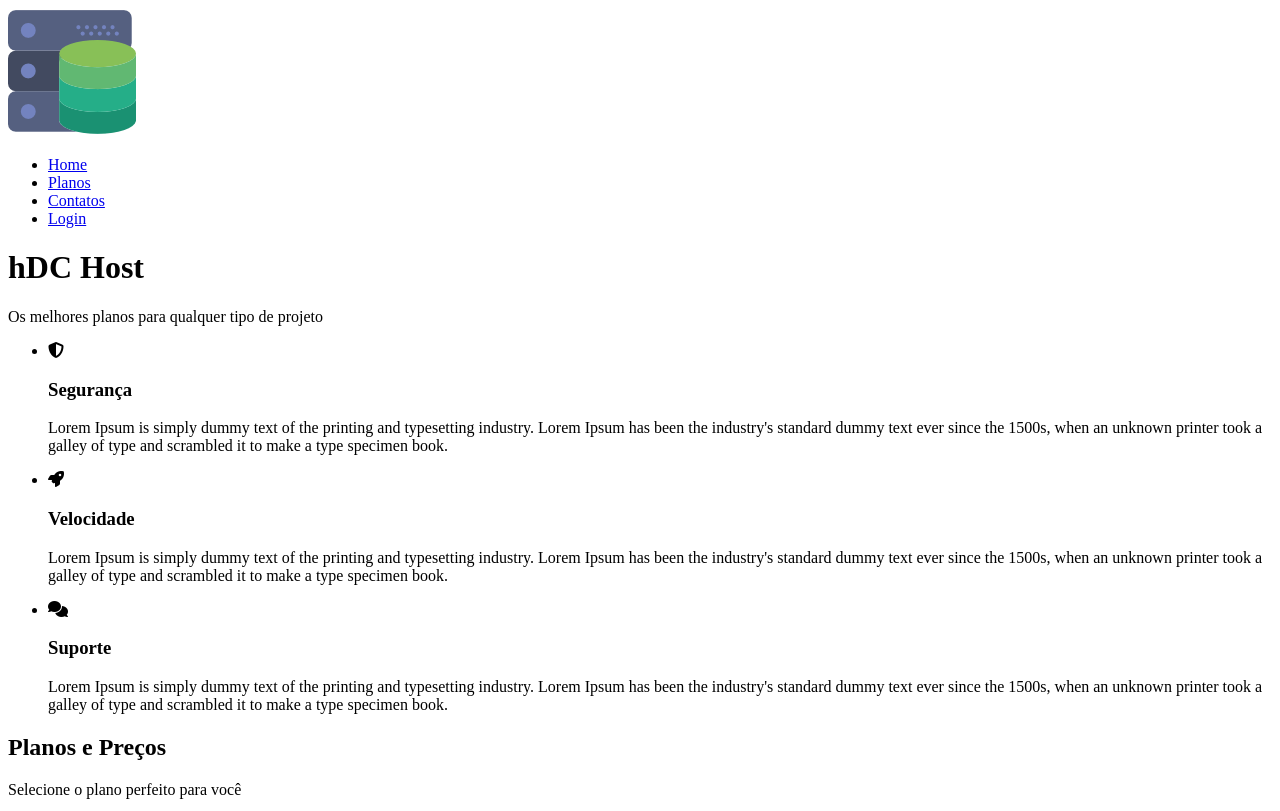
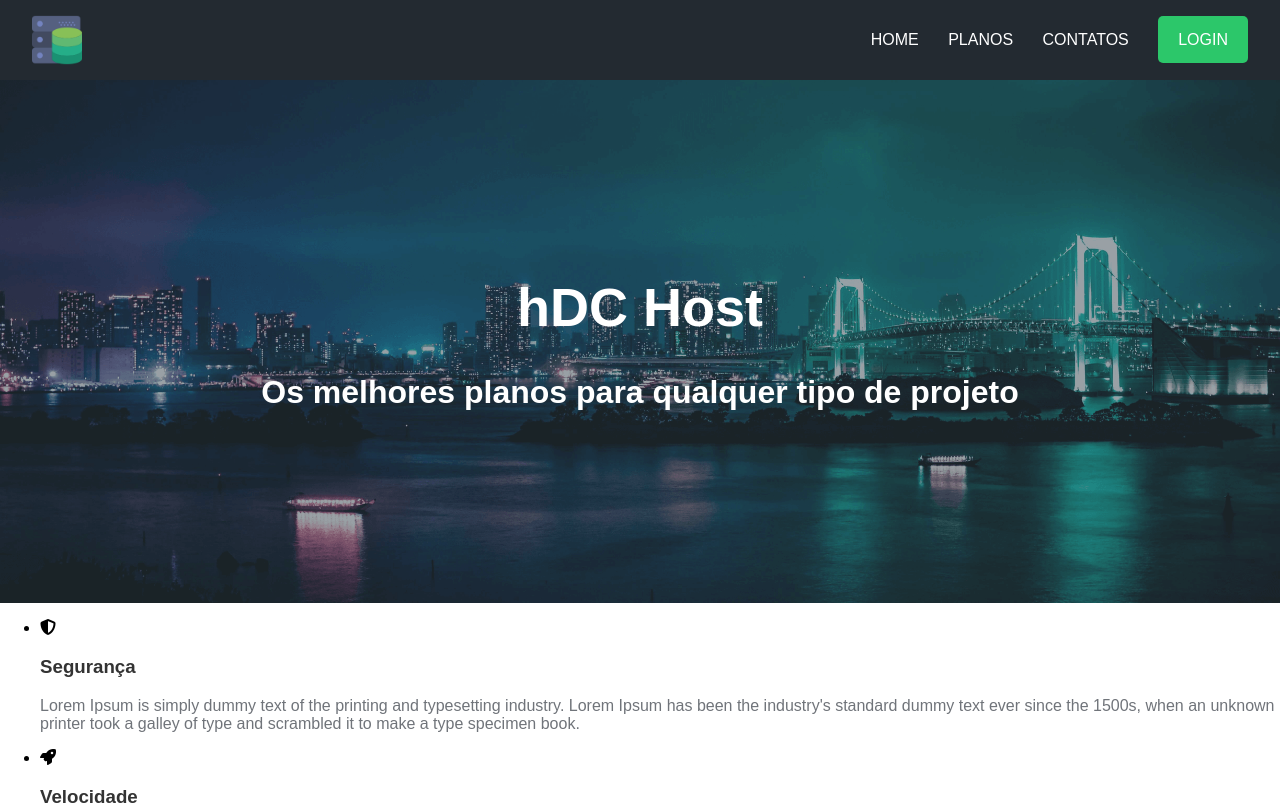
Before and after one commit to ManoelRodriguez/HDCHost, a plain HTML site: page index.html in a window 1280 px wide. Shown: the top 811 px of the page. Drawn offline with Linux system fonts and the light colour scheme.

Commit message:
Navbar e banner

```diff
--- a/index.html
+++ b/index.html
@@ -4,6 +4,7 @@
 <head>
 	<meta charset="UTF-8">
 	<meta name="viewport" content="width=device-width, initial-scale=1.0">
+	<link rel="stylesheet" href="styles.css">
 	<script src="https://kit.fontawesome.com/2453a1e903.js" crossorigin="anonymous"></script>
 	<title>HDC Host</title>
 </head>
@@ -17,7 +18,7 @@
 					<li><a href="#">Home</a></li>
 					<li><a href="#">Planos</a></li>
 					<li><a href="#">Contatos</a></li>
-					<li><a href="#">Login</a></li>
+					<li><a href="#" class="default-btn">Login</a></li>
 				</ul>
 			</nav>
 		</div>
--- a/styles.css
+++ b/styles.css
@@ -0,0 +1,98 @@
+/*GENERAL*/
+
+body,
+textarea {
+	margin: 0;
+	padding: 0;
+	font-family: "Montserrat", Arial, Helvetica, sans-serif;
+}
+
+h1,
+h2,
+h3 {
+	color: #333;
+}
+
+p {
+	color: #70747A;
+}
+
+/*NAVBAR*/
+.navbar-container {
+	width: 100%;
+	height: 80px;
+	background-color: #232A31;
+	padding: 0 2em;
+	position: relative;
+	box-sizing: border-box;
+}
+
+.logo {
+	width: 50px;
+	margin-top: 15px;
+
+}
+
+nav {
+	position: relative;
+}
+
+.navbar-items {
+	list-style: none;
+	position: absolute;
+	display: inline-block; /* colocando os elementos um ao lado do outro */
+	height: 80px;
+	line-height: 80px;
+	margin: 0;
+	right: 0;
+}
+
+.navbar-items li{
+	display: inline-block;
+	text-transform: uppercase;
+	margin-left: 25px;
+}
+
+.navbar-items li a{
+	color: #FFF;
+	text-decoration: none;
+	transition: .5s;
+}
+
+.navbar-items li a:hover{
+	color: #CCC;
+}
+
+.default-btn{
+	padding: 15px 20px;
+	background-color: #2CC76A;
+	border-radius: 5px;
+	color: #FFF;
+}
+
+.default-btn:hover{
+	background-color: #22BB5F;
+}
+
+/*MAIN BANNER*/
+.main-banner{
+	background-image: url(img/mainbanner.png);
+	background-size: cover;  /* aproveitando a imagem por completo */
+	background-position: center;
+	padding: 10em 0;
+	position: relative;
+}
+
+ .main-banner h1, .main-banner p{
+	color: #FFF;
+	text-align: center;
+	font-weight: bold;
+}
+
+.main-banner h1{
+	font-size: 54px;
+}
+
+.main-banner p{
+	font-size: 32px;
+}
```
